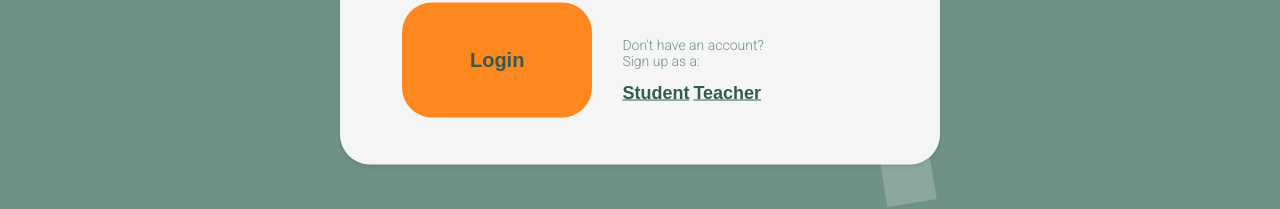
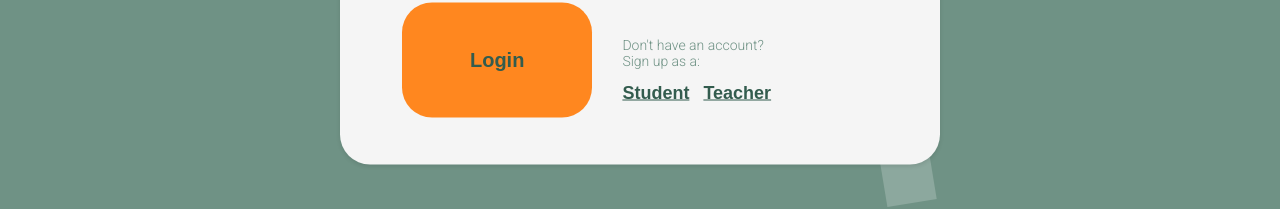
Before and after one commit to amber-02/rs-academy, a React (Create React App) app: page /signin in a window 1280 px wide. Shown: the part 411-620 px from the top of the page. Built offline with nearby package versions, Linux system fonts and the light colour scheme.

Commit message:
space between student and teacher

```diff
--- a/src/components/navbar/SignIn.css
+++ b/src/components/navbar/SignIn.css
@@ -132,12 +132,20 @@ input:focus ~ .bar:before, input:focus ~ .bar:after {
   font-weight: 700;
 }
 
-.signup-btn {
+.signup-btn-student {
   color: #335C4E;
   font-size: 18px;
   font-family:Arial, Helvetica, sans-serif;
   font-weight: 900;
   margin-right: 4px;
+  text-decoration: underline;
+}
+.signup-btn-teacher {
+  color: #335C4E;
+  font-size: 18px;
+  font-family:Arial, Helvetica, sans-serif;
+  font-weight: 900;
+  margin-left: 10px;
   text-decoration: underline;
 }
 
--- a/src/components/navbar/SignIn.jsx
+++ b/src/components/navbar/SignIn.jsx
@@ -44,8 +44,8 @@ const SignIn = ({setUserData, userData}) => {
                 <div class="signup">
                     <p class="signup-txt">Don't have an account?<br/>Sign up as a:</p>
                     <p class="signup-txt">
-                        <a href="/student_signup" class="signup-btn">Student</a>
-                        <a href="/teacher_signup" class="signup-btn">Teacher</a>
+                        <a href="/student_signup" class="signup-btn-student">Student</a>
+                        <a href="/teacher_signup" class="signup-btn-teacher">Teacher</a>
                     </p>
                 </div>
             </div>
```
